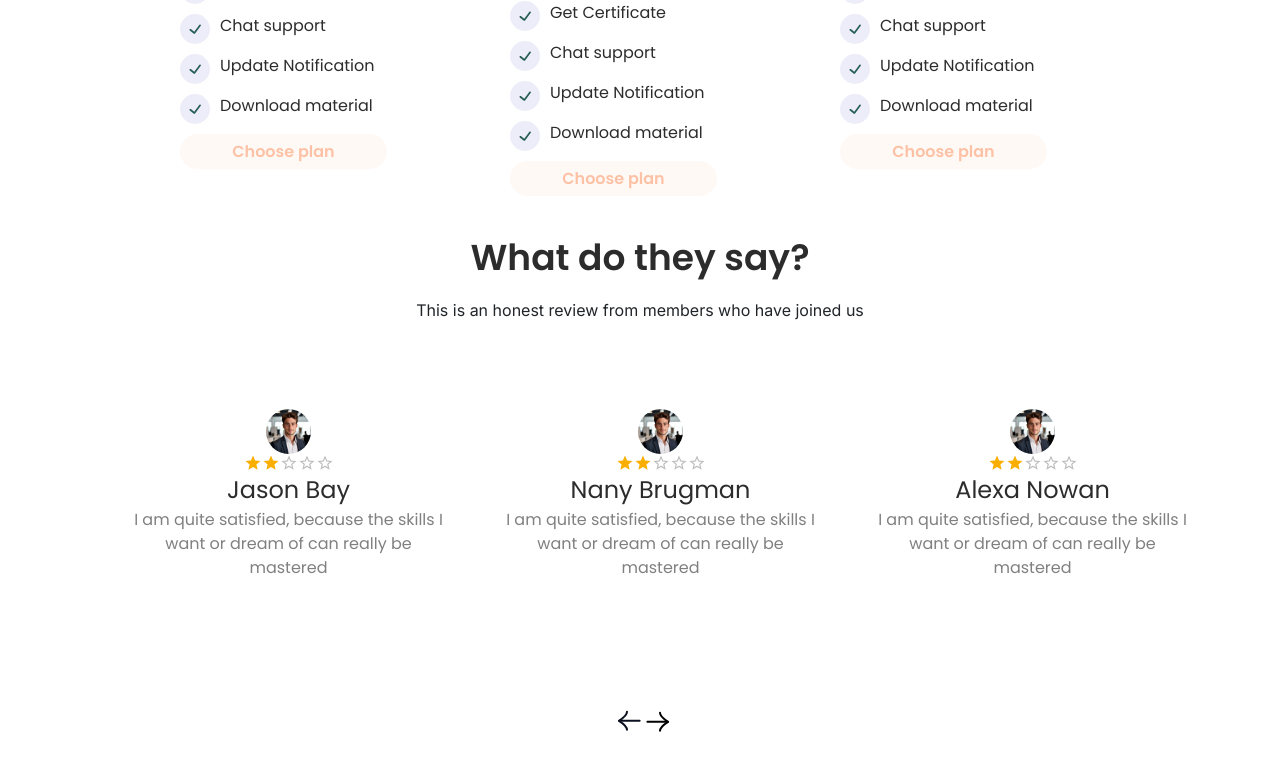
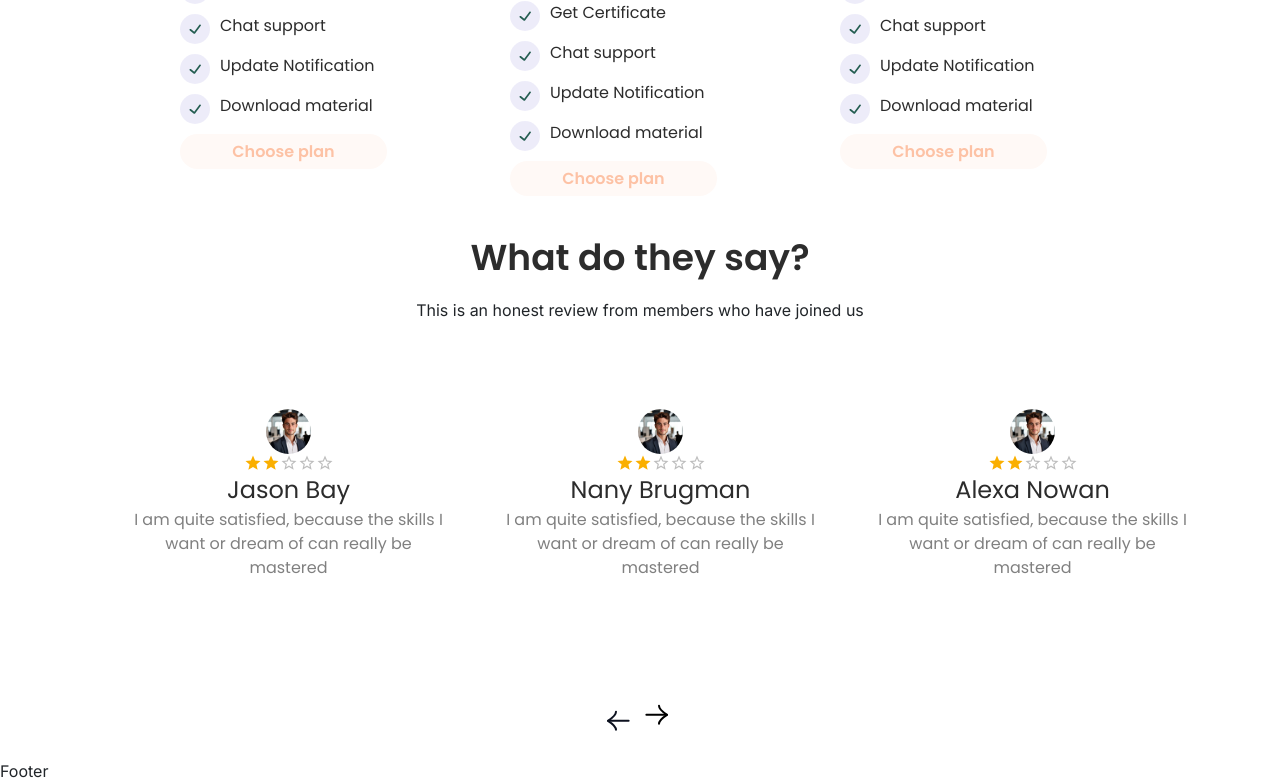
Before and after one commit to BishalAshiq/skill-shoot, a Next.js app: page /home in a window 1280 px wide. Shown: the part 4026-4809 px from the top of the page. Before the commit the page ends 4785 px from the top, so only its background shows below. Built offline with nearby package versions, Linux system fonts and the light colour scheme.

Commit message:
working on homepage

```diff
--- a/src/app/layout.js
+++ b/src/app/layout.js
@@ -2,6 +2,7 @@ import { Inter } from "next/font/google";
 import "./globals.css";
 import "bootstrap/dist/css/bootstrap.min.css";
 import Navbar from "@/components/shared/Navbar";
+import Footer from "@/components/shared/Footer";
 import Script from 'next/script';
 import 'slick-carousel/slick/slick.css';
 import 'slick-carousel/slick/slick-theme.css';
@@ -21,7 +22,7 @@ export default function RootLayout({ children }) {
 
         {children}
 
-
+    <Footer/>
         <Script
           src="https://cdn.jsdelivr.net/npm/@popperjs/core@2.11.8/dist/umd/popper.min.js"
           integrity="sha384-I7E8VVD/ismYTF4hNIPjVp/Zjvgyol6VFvRkX/vR+Vc4jQkC+hVqc2pM8ODewa9r"
--- a/src/components/homeAll/Review/Review.jsx
+++ b/src/components/homeAll/Review/Review.jsx
@@ -139,7 +139,8 @@ const Review = () => {
                             </div>
                         </div>
                     </Slider>
-                    <div style={{ textAlign: "center", margin: "20px 0" }}>
+                    <div style={{ display:"flex", justifyContent: "center",
+                        alignItems:"center",gap: "10px", textAlign: "center", margin: "20px 0" }}>
                         <span className={style.revsliderbutton} onClick={previous}>
                             <svg width="34" height="35" viewBox="0 0 34 35" fill="none" xmlns="http://www.w3.org/2000/svg">
                                 <path d="M7.08331 16.8447L27.625 16.8447" stroke="#0C111F" stroke-width="2" stroke-linecap="round" stroke-linejoin="round" />
@@ -148,7 +149,7 @@ const Review = () => {
 
                         </span>
                         <span className={style.revsliderbutton} onClick={next}>
-                            <svg width="23" height="21" viewBox="0 0 23 21" fill="none" xmlns="http://www.w3.org/2000/svg">
+                            <svg width="34" height="35" viewBox="0 0 34 35" fill="none" xmlns="http://www.w3.org/2000/svg">
                                 <path d="M21.9167 10.8447L1.375 10.8447" stroke="black" stroke-width="2" stroke-linecap="round" stroke-linejoin="round" />
                                 <path d="M14 19.8445C14 15.9874 22 10.8445 22 10.8445C22 10.8445 14 5.70165 14 1.84448" stroke="black" stroke-width="2" stroke-linecap="round" stroke-linejoin="round" />
                             </svg>
--- a/src/components/homeAll/Review/Review.module.css
+++ b/src/components/homeAll/Review/Review.module.css
@@ -62,8 +62,8 @@
         background-color: rgba(203, 132, 97, 1);
         color: white;
         cursor: pointer;
-        width: 40px;
-        height:40px;
+        /* width: 40px;
+        height:45px; */
         border-radius: 100%;
-        padding: 10px;
+        /* padding: 10px; */
     }
--- a/src/components/shared/Footer.jsx
+++ b/src/components/shared/Footer.jsx
@@ -0,0 +1,13 @@
+import React from 'react';
+
+const Footer = () => {
+    return (
+        <div>
+                <div>
+                    Footer
+                </div>
+        </div>
+    );
+};
+
+export default Footer;
```
